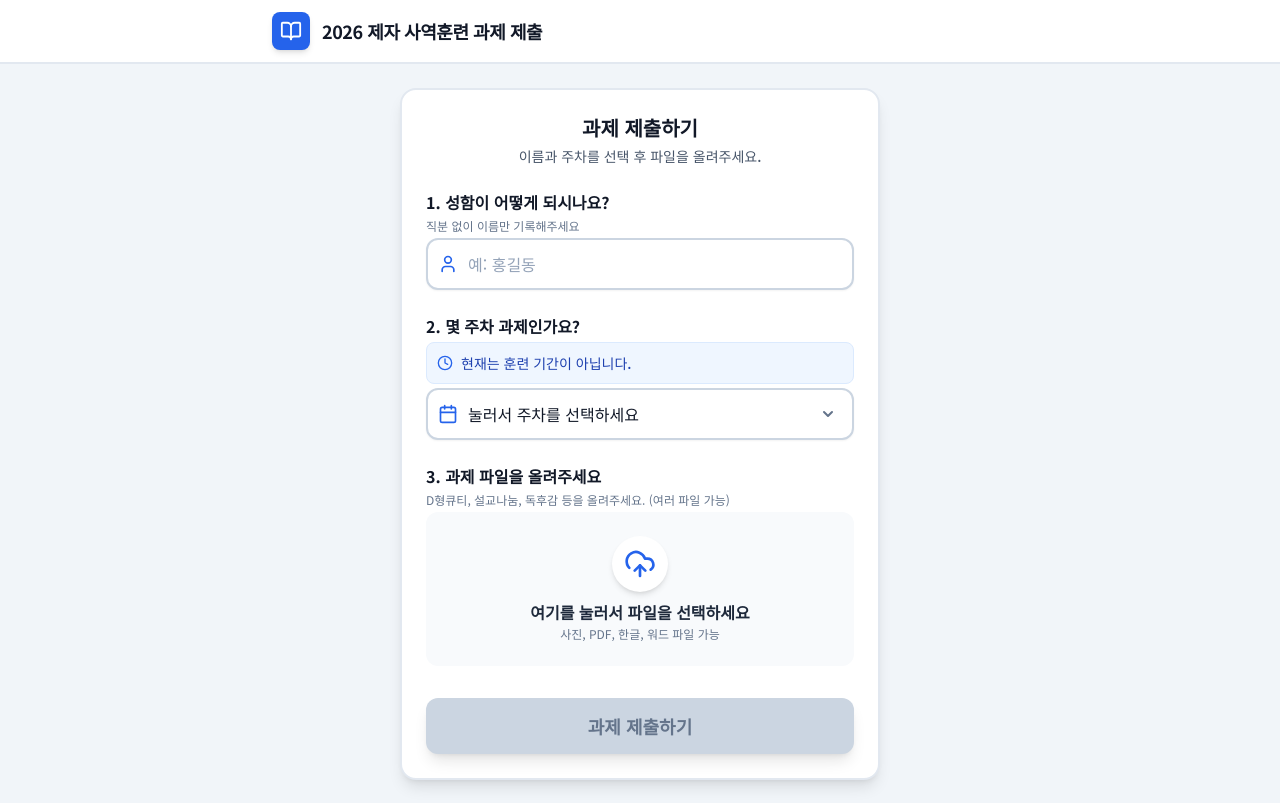
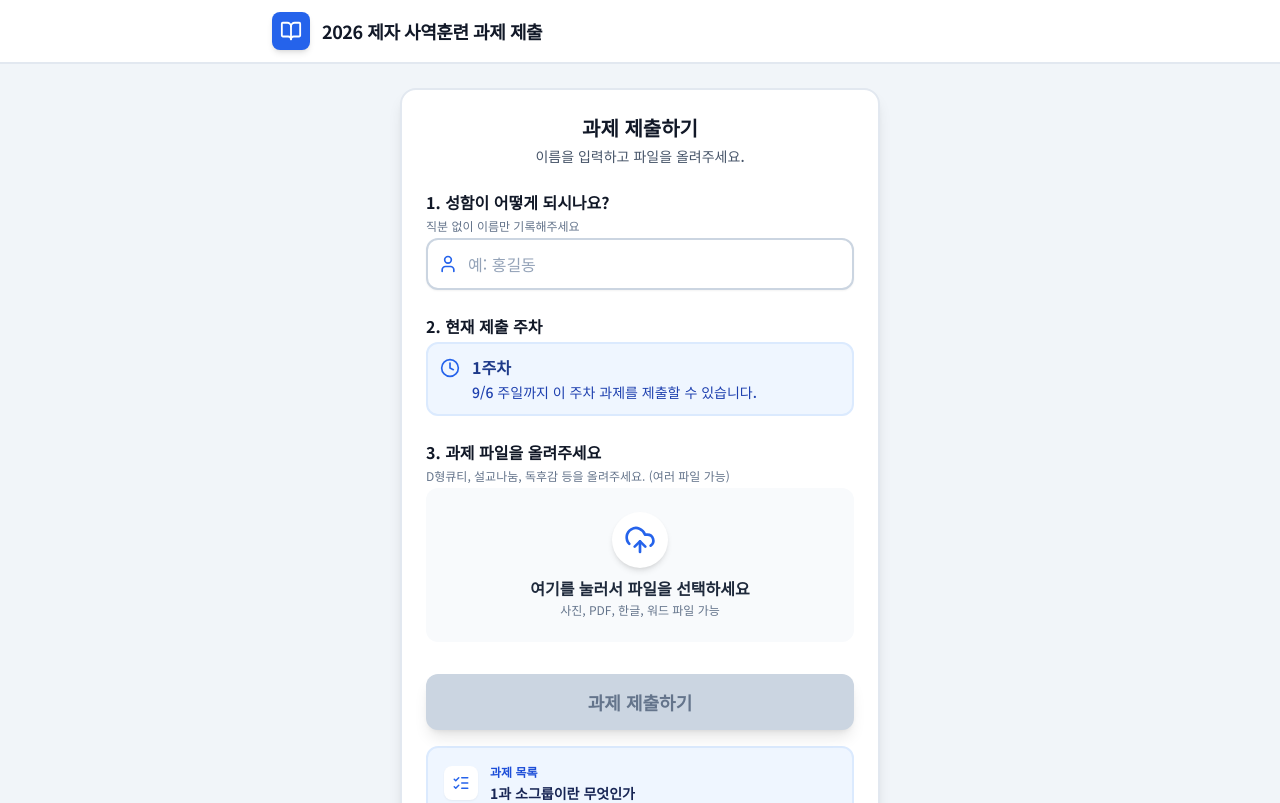
Before and after one commit to ssung123-del/2026-Discipleship-Ministry-Training-Assignment-Submission, a React (Vite) app: page / in a window 1280 px wide. Shown: the top 803 px of the page. Built offline with nearby package versions, Linux system fonts and the light colour scheme.

Commit message:
Auto-select current assignment week

```diff
--- a/App.tsx
+++ b/App.tsx
@@ -3,7 +3,7 @@ import { Header } from './components/Header';
 import { StatusModal } from './components/StatusModal';
 import { TRAINING_WEEKS, MAX_FILE_SIZE_MB, GOOGLE_SCRIPT_URL } from './constants';
 import { TraineeSubmission, UploadStatus, FeedbackResponse } from './types';
-import { UploadCloud, File as FileIcon, User, Calendar, X, AlertTriangle, Clock, ListChecks } from 'lucide-react';
+import { UploadCloud, File as FileIcon, User, X, AlertTriangle, Clock, ListChecks } from 'lucide-react';
 
 // Recommended encouragement messages list
 const ENCOURAGEMENT_MESSAGES = [
@@ -25,7 +25,6 @@ const formatLocalDate = (date: Date) => {
 const App: React.FC = () => {
   const [submission, setSubmission] = useState<TraineeSubmission>({
     name: '',
-    weekId: '',
     files: [],
   });
   const [status, setStatus] = useState<UploadStatus>(UploadStatus.IDLE);
@@ -35,24 +34,19 @@ const App: React.FC = () => {
   // Use refs to track progress across async operations
   const progressMapRef = useRef<number[]>([]);
 
-  // --- Calculate Current Week ---
-  const currentWeekLabel = useMemo(() => {
+  // --- Calculate Current Submission Week ---
+  const autoSubmissionWeeks = useMemo(() => {
     const today = new Date();
     const todayStr = formatLocalDate(today);
 
-    // Find the latest week that has started
-    const validWeeks = TRAINING_WEEKS.filter(w => w.startDate);
+    const assignmentWeeks = TRAINING_WEEKS
+      .filter(w => w.id.startsWith('week-') && w.startDate)
+      .sort((a, b) => a.startDate!.localeCompare(b.startDate!));
 
-    const latestStartDate = validWeeks.reduce<string | null>((latest, week) => {
-      if (!week.startDate || week.startDate > todayStr) return latest;
-      if (!latest || week.startDate > latest) return week.startDate;
-      return latest;
-    }, null);
+    const nextDueDate = assignmentWeeks.find(w => w.startDate! >= todayStr)?.startDate;
+    if (!nextDueDate) return [];
 
-    if (!latestStartDate) return null;
-
-    const currentWeeks = validWeeks.filter(w => w.startDate === latestStartDate);
-    return currentWeeks.map(w => w.label.split('(')[0].trim()).join(' / ');
+    return assignmentWeeks.filter(w => w.startDate === nextDueDate);
   }, []);
 
   // --- Image Compression Utility ---
@@ -226,7 +220,7 @@ const App: React.FC = () => {
 
   const handleSubmit = async (e: React.FormEvent) => {
     e.preventDefault();
-    if (!submission.name || !submission.weekId || submission.files.length === 0) return;
+    if (!submission.name || autoSubmissionWeeks.length === 0 || submission.files.length === 0) return;
 
     if (!GOOGLE_SCRIPT_URL) {
       alert("관리자 설정 오류: Google Script URL이 설정되지 않았습니다. constants.ts 파일을 확인해주세요.");
@@ -251,7 +245,7 @@ const App: React.FC = () => {
     };
 
     try {
-      const weekLabel = TRAINING_WEEKS.find(w => w.id === submission.weekId)?.label || 'Unknown';
+      const weekLabel = autoSubmissionWeeks.map(w => w.label).join(' / ');
 
       const uploadSingleFile = async (originalFile: File, index: number) => {
         // 1. Compress Image
@@ -322,7 +316,7 @@ const App: React.FC = () => {
   };
 
   const resetFormFull = () => {
-    setSubmission({ name: '', weekId: '', files: [] });
+    setSubmission({ name: '', files: [] });
     setStatus(UploadStatus.IDLE);
     setFeedback(null);
     setProgress(0);
@@ -335,16 +329,11 @@ const App: React.FC = () => {
     setProgress(0);
   };
 
-  const weeksBySection = TRAINING_WEEKS.reduce((acc, week) => {
-    const section = week.section || '기타';
-    if (!acc[section]) acc[section] = [];
-    acc[section].push(week);
-    return acc;
-  }, {} as Record<string, typeof TRAINING_WEEKS>);
+  const selectedWeek = autoSubmissionWeeks[0];
+  const autoWeekLabel = autoSubmissionWeeks.map(w => w.label.split('(')[0].trim()).join(' / ');
+  const autoWeekDueDate = selectedWeek?.label.match(/\(([^)]+)\)/)?.[1];
 
-  const selectedWeek = TRAINING_WEEKS.find(w => w.id === submission.weekId);
-
-  const isFormValid = submission.name.length > 0 && submission.weekId.length > 0 && submission.files.length > 0;
+  const isFormValid = submission.name.length > 0 && autoSubmissionWeeks.length > 0 && submission.files.length > 0;
 
   return (
     <div className="min-h-screen bg-slate-100 pb-20">
@@ -355,7 +344,7 @@ const App: React.FC = () => {
         <div className="bg-white rounded-2xl shadow-lg border-2 border-slate-200 p-5 md:p-6">
           <div className="mb-6 text-center">
              <h2 className="text-xl font-bold text-gray-900">과제 제출하기</h2>
-             <p className="text-sm text-slate-600 mt-1 font-medium">이름과 주차를 선택 후 파일을 올려주세요.</p>
+             <p className="text-sm text-slate-600 mt-1 font-medium">이름을 입력하고 파일을 올려주세요.</p>
           </div>
 
           <form onSubmit={handleSubmit} className="space-y-6">
@@ -382,46 +371,22 @@ const App: React.FC = () => {
             {/* Step 2: Context */}
             <div className="space-y-1">
               <label className="block text-base font-bold text-gray-900">
-                2. 몇 주차 과제인가요?
+                2. 현재 제출 주차
               </label>
 
-              <div className="bg-blue-50 border border-blue-100 rounded-lg p-2.5 flex items-center text-blue-800 mb-1.5">
-                <Clock size={16} className="mr-2 text-blue-600 shrink-0" />
-                <span className="font-medium text-sm">
-                   {currentWeekLabel ? (
-                     <>이번 주는 <span className="font-bold">{currentWeekLabel}</span> 기간입니다.</>
+              <div className="rounded-xl border-2 border-blue-100 bg-blue-50 p-3 flex items-start gap-3 text-blue-900">
+                <Clock size={20} className="mt-0.5 text-blue-600 shrink-0" />
+                <div className="min-w-0">
+                  {autoSubmissionWeeks.length > 0 ? (
+                    <>
+                      <p className="text-base font-bold leading-snug">{autoWeekLabel}</p>
+                      <p className="mt-1 text-sm font-medium text-blue-800">
+                        {autoWeekDueDate}까지 이 주차 과제를 제출할 수 있습니다.
+                      </p>
+                    </>
                   ) : (
-                     <span>현재는 훈련 기간이 아닙니다.</span>
+                    <p className="text-sm font-medium">현재 제출 가능한 사역훈련 과제가 없습니다.</p>
                   )}
-                </span>
-              </div>
-
-              <div className="relative">
-                 <div className="absolute inset-y-0 left-0 pl-3 flex items-center pointer-events-none text-blue-600">
-                  <Calendar size={20} />
-                </div>
-                <select
-                  value={submission.weekId}
-                  onChange={(e) => setSubmission({ ...submission, weekId: e.target.value })}
-                  className="w-full pl-10 pr-10 py-3 rounded-xl border-2 border-slate-300 focus:border-blue-600 focus:ring-4 focus:ring-blue-100 transition-all outline-none bg-white text-base text-gray-900 appearance-none cursor-pointer shadow-sm"
-                >
-                  <option value="" disabled className="text-slate-400">눌러서 주차를 선택하세요</option>
-
-                  {Object.entries(weeksBySection).map(([section, weeks]) => (
-                    <optgroup key={section} label={section} className="font-bold text-slate-900 bg-slate-50">
-                      {weeks.map((week) => (
-                        <option key={week.id} value={week.id} className="py-2 bg-white font-normal text-gray-900">
-                          {week.label} {week.topic ? `- ${week.topic}` : ''}
-                        </option>
-                      ))}
-                    </optgroup>
-                  ))}
-
-                </select>
-                <div className="absolute inset-y-0 right-0 pr-4 flex items-center pointer-events-none text-slate-500">
-                  <svg className="h-5 w-5 fill-current" viewBox="0 0 20 20">
-                    <path d="M5.293 7.293a1 1 0 011.414 0L10 10.586l3.293-3.293a1 1 0 111.414 1.414l-4 4a1 1 0 01-1.414 0l-4-4a1 1 0 010-1.414z" />
-                  </svg>
                 </div>
               </div>
             </div>
@@ -523,7 +488,7 @@ const App: React.FC = () => {
                 {submission.files.length > 0 ? `${submission.files.length}개 파일 제출하기` : '과제 제출하기'}
               </button>
 
-              {selectedWeek && (
+              {autoSubmissionWeeks.length > 0 && (
                 <div className="mt-4 rounded-xl border-2 border-blue-100 bg-blue-50 p-4 text-left">
                   <div className="flex items-start gap-3">
                     <div className="mt-0.5 rounded-lg bg-white p-2 text-blue-600 shadow-sm shrink-0">
@@ -533,12 +498,15 @@ const App: React.FC = () => {
                       <p className="text-xs font-bold uppercase text-blue-700">
                         과제 목록
                       </p>
+                      <div className="mt-1 space-y-3">
+                        {autoSubmissionWeeks.map((week) => (
+                          <div key={week.id}>
                             <p className="text-sm font-bold text-blue-950 leading-snug">
-                        {selectedWeek.topic || selectedWeek.label}
+                              {week.topic || week.label}
                             </p>
-                      {selectedWeek.assignmentItems && selectedWeek.assignmentItems.length > 0 && (
+                            {week.assignmentItems && week.assignmentItems.length > 0 && (
                               <ul className="mt-2 space-y-1.5">
-                          {selectedWeek.assignmentItems.map((item) => (
+                                {week.assignmentItems.map((item) => (
                                   <li key={item} className="flex gap-2 text-sm leading-relaxed text-slate-700">
                                     <span className="mt-2 h-1.5 w-1.5 rounded-full bg-blue-500 shrink-0" />
                                     <span>{item}</span>
@@ -546,6 +514,9 @@ const App: React.FC = () => {
                                 ))}
                               </ul>
                             )}
+                          </div>
+                        ))}
+                      </div>
                     </div>
                   </div>
                 </div>
--- a/types.ts
+++ b/types.ts
@@ -8,7 +8,6 @@ export enum UploadStatus {
 
 export interface TraineeSubmission {
   name: string;
-  weekId: string;
   files: File[];
 }
 
```
Lines whose indentation alone changed are shown as unchanged.
